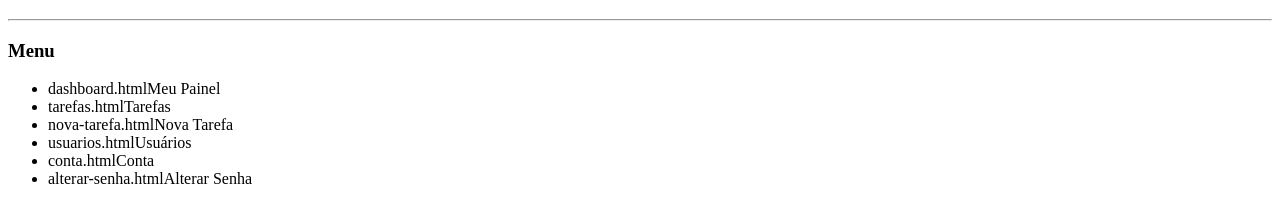
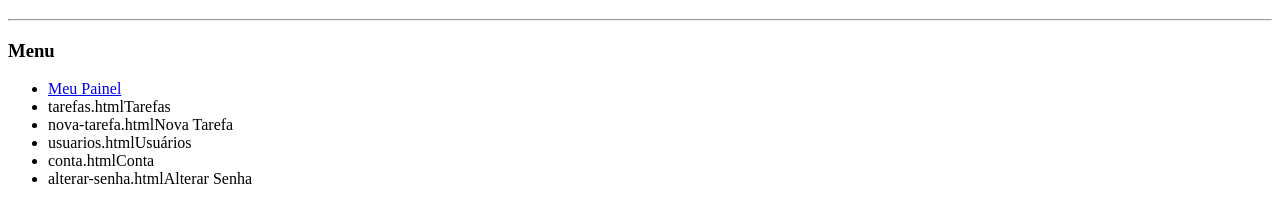
Before and after one commit to filipegouveia3005-ctrl/painel-triagem-tributaria-Mostrar-mais-linhas, a plain HTML site: page index.html in a window 1280 px wide. Shown: the part 61-284 px from the top of the page. Drawn offline with Linux system fonts and the light colour scheme.

Commit message:
Update index.html

```diff
--- a/index.html
+++ b/index.html
@@ -15,7 +15,7 @@
     <h3>Menu</h3>
 
     <ul>
-        <li>dashboard.htmlMeu Painel</a></li>
+        <li><a href="dashboard.html">Meu Painel</a></li>
         <li>tarefas.htmlTarefas</a></li>
         <li>nova-tarefa.htmlNova Tarefa</a></li>
         <li>usuarios.htmlUsuários</a></li>
```
